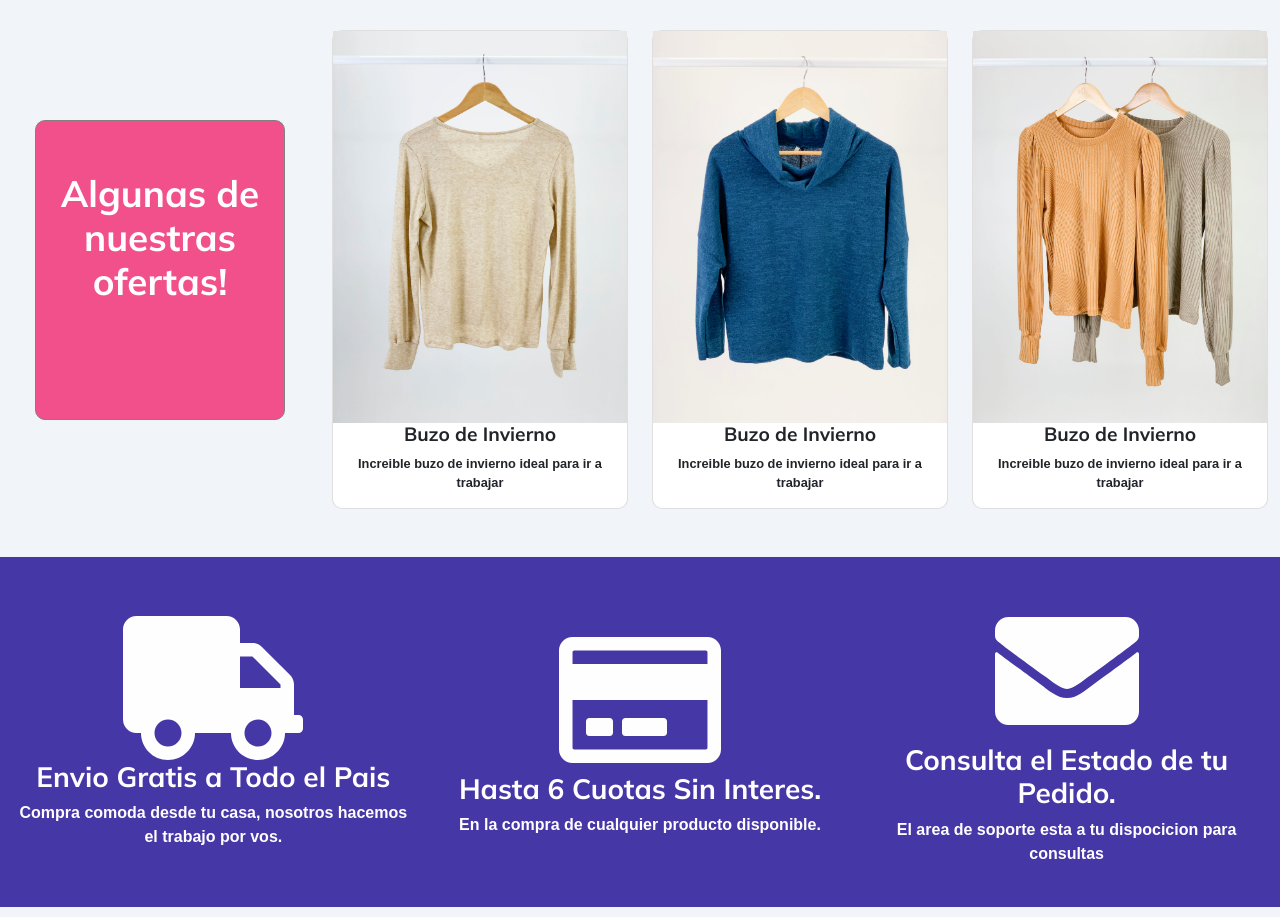
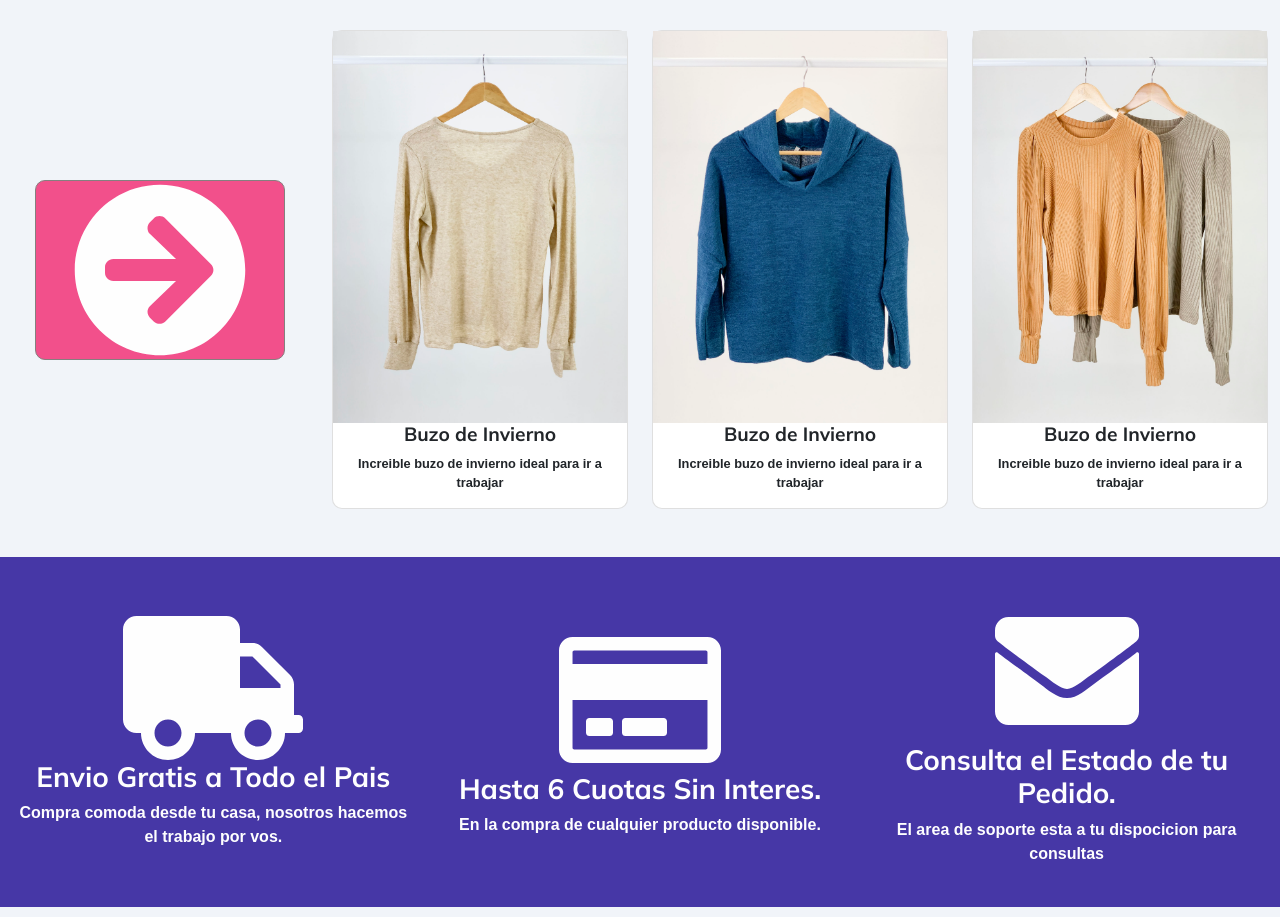
Before and after one commit to Gabrielfrias96/4taEntrega, a website: page index.html in a window 1280 px wide. Shown: the part 820-1737 px from the top of the page. Drawn offline with nearby package versions, Linux system fonts and the light colour scheme; a web font is replaced by a local one.

Commit message:
cambio index

```diff
--- a/index.html
+++ b/index.html
@@ -85,8 +85,8 @@
                     <h1>¿Que estas Esperando para tu nuevo look?</h1>
                 </div>
                 <div class="col-sm-6 col-md-3 mt-5 d-flex justify-content-evenly align-items-center">
-                  <div class="text__ofert ">
-                    <h2>Algunas de nuestras ofertas!</h2>
+                  <div class="text__ofert d-flex justify-content-evenly align-items-center ">
+                    <i class="fas fa-arrow-circle-right"></i>
                   </div>
                 </div>
                 <div class="col-sm-6 col-md-3 mt-5">
--- a/scss/style.scss
+++ b/scss/style.scss
@@ -64,16 +64,10 @@ body{
     border-radius: 10px;
     border: solid 1px #857f7f;
     width:250px;
-    height:300px;
+    height:180px;
     text-align: center;
-    padding-top: 50px;
-     h2{
-         color: $cool-blanco;
-     }
-
-     h3{
-         color:$cool-blanco;
-     }
+    color:$cool-blanco;
+    font-size:11rem;
 }
 
 .text__ofert:hover{
```
Also changed, not shown: css/main.css.
